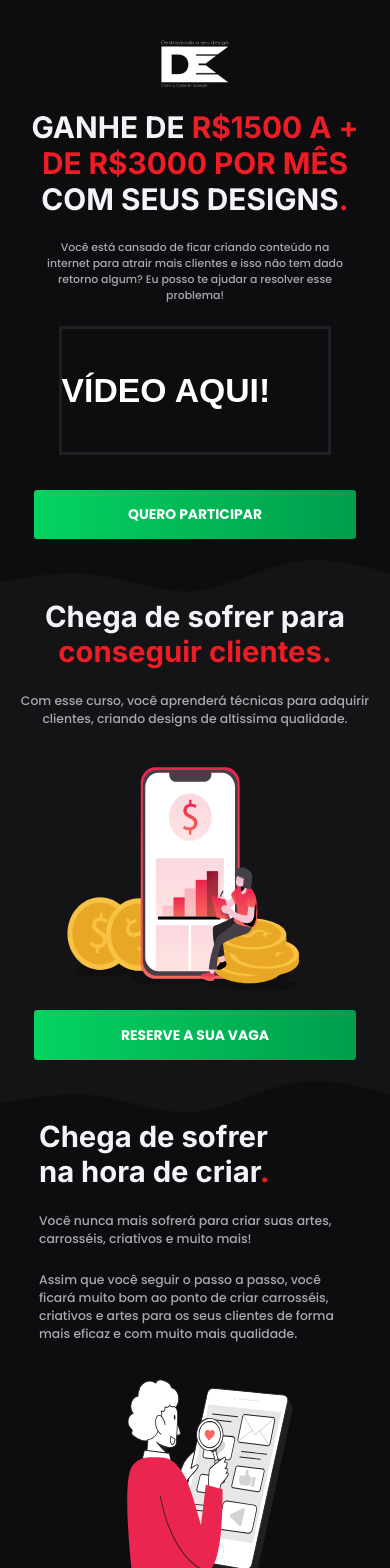
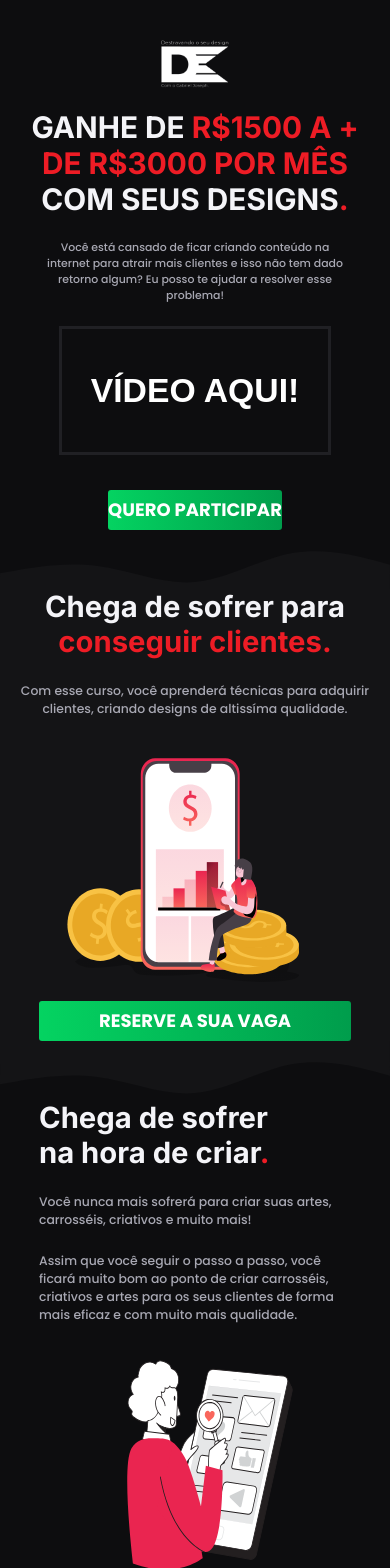
Before and after one commit to gabrieldiasss/freela-destravando-seu-design, a React (Create React App) app: page / in a window 390 px wide. Shown: the top 1568 px of the page. Built offline with nearby package versions, Linux system fonts and the light colour scheme.

Commit message:
63 deploy

```diff
--- a/public/index.html
+++ b/public/index.html
@@ -3,7 +3,7 @@
   <head>
     <meta charset="utf-8" />
     <link rel="icon" href="%PUBLIC_URL%/LOGO-HOJE-1.ico" />
-    <meta name="viewport" content="width=device-width, initial-scale=1" />
+    <meta name="viewport" content="user-scalable=no, initial-scale=1, maximum-scale=1, minimum-scale=1, width=device-width, height=device-height, target-densitydpi=device-dpi, width=device-width" />
     <meta name="theme-color" content="#000000" />
     <meta
       name="description"
--- a/src/App.css
+++ b/src/App.css
@@ -14,17 +14,19 @@
 
 html, body {
     font-size: 62.5%;
+    width: 100%;
+    height: 100%;
 }
 
 body {
     font-size: 1.6rem;
+
 }
 
 .app {
     display: -webkit-box;
     display: -ms-flexbox;
     display: flex;
-    width: 100%;
     -webkit-box-orient: vertical;
     -webkit-box-direction: normal;
         -ms-flex-direction: column;
@@ -36,7 +38,6 @@
     display: -webkit-box;
     display: -ms-flexbox;
     display: flex;
-    width: 100%;
     -webkit-box-pack: center;
         -ms-flex-pack: center;
             justify-content: center;
@@ -71,7 +72,6 @@
     display: -webkit-box;
     display: -ms-flexbox;
     display: flex;
-    width: 100%;
     -webkit-box-pack: center;
         -ms-flex-pack: center;
             justify-content: center;
@@ -122,7 +122,6 @@
     display: -webkit-box;
     display: -ms-flexbox;
     display: flex;
-    width: 100%;
     -webkit-box-pack: center;
         -ms-flex-pack: center;
             justify-content: center;
@@ -132,7 +131,6 @@
 .video {
     display: -webkit-box;
     display: -ms-flexbox;
-    display: flex;
     width: 100%;
     -webkit-box-pack: center;
         -ms-flex-pack: center;
@@ -155,7 +153,6 @@
     display: -webkit-box;
     display: -ms-flexbox;
     display: flex;
-    width: 100%;
     -webkit-box-align: center;
         -ms-flex-align: center;
             align-items: center;
@@ -213,11 +210,23 @@
 }
 
 @media(max-width: 798px) {
+
+    body {
+        overflow-x: hidden;
+    }
+
     .primeiro-button{
+        width: 100%;
+        height: 40px;
+        font-size: 18px;
+
+    }
+
+    /* .primeiro-button{
         width: 65rem;
         height: 10rem;
         font-size: 2.8rem;
-    }
+    } */
 }
 
 @media(max-width: 664px) {
--- a/src/components/ganheDinheiro.css
+++ b/src/components/ganheDinheiro.css
@@ -6,7 +6,6 @@
     display: -webkit-box;
     display: -ms-flexbox;
     display: flex;
-    width: 100%;
     -webkit-box-align: center;
         -ms-flex-align: center;
             align-items: center;
@@ -73,7 +72,7 @@
         display: -webkit-box;
         display: -ms-flexbox;
         display: flex;
-        width: 100%;
+
         text-align: center;
         -webkit-box-orient: vertical;
         -webkit-box-direction: normal;
@@ -99,7 +98,6 @@
         display: -webkit-box;
         display: -ms-flexbox;
         display: flex;
-        width: 100%;
         -webkit-box-pack: center;
             -ms-flex-pack: center;
                 justify-content: center;
--- a/src/components/promocao.css
+++ b/src/components/promocao.css
@@ -18,7 +18,6 @@
     display: -webkit-box;
     display: -ms-flexbox;
     display: flex;
-    width: 100%;
     margin: 0 auto;
     -webkit-box-orient: vertical;
     -webkit-box-direction: normal;
@@ -36,7 +35,6 @@
     display: -webkit-box;
     display: -ms-flexbox;
     display: flex;
-    width: 100%;
     -webkit-box-align: center;
         -ms-flex-align: center;
             align-items: center;
--- a/src/components/vouAprender.css
+++ b/src/components/vouAprender.css
@@ -47,7 +47,6 @@
     display: -webkit-box;
     display: -ms-flexbox;
     display: flex;
-    width: 100%;
     -webkit-box-align: center;
         -ms-flex-align: center;
             align-items: center;
@@ -77,7 +76,6 @@
     display: -webkit-box;
     display: -ms-flexbox;
     display: flex;
-    width: 100%;
     -webkit-box-align: center;
         -ms-flex-align: center;
             align-items: center;
```
